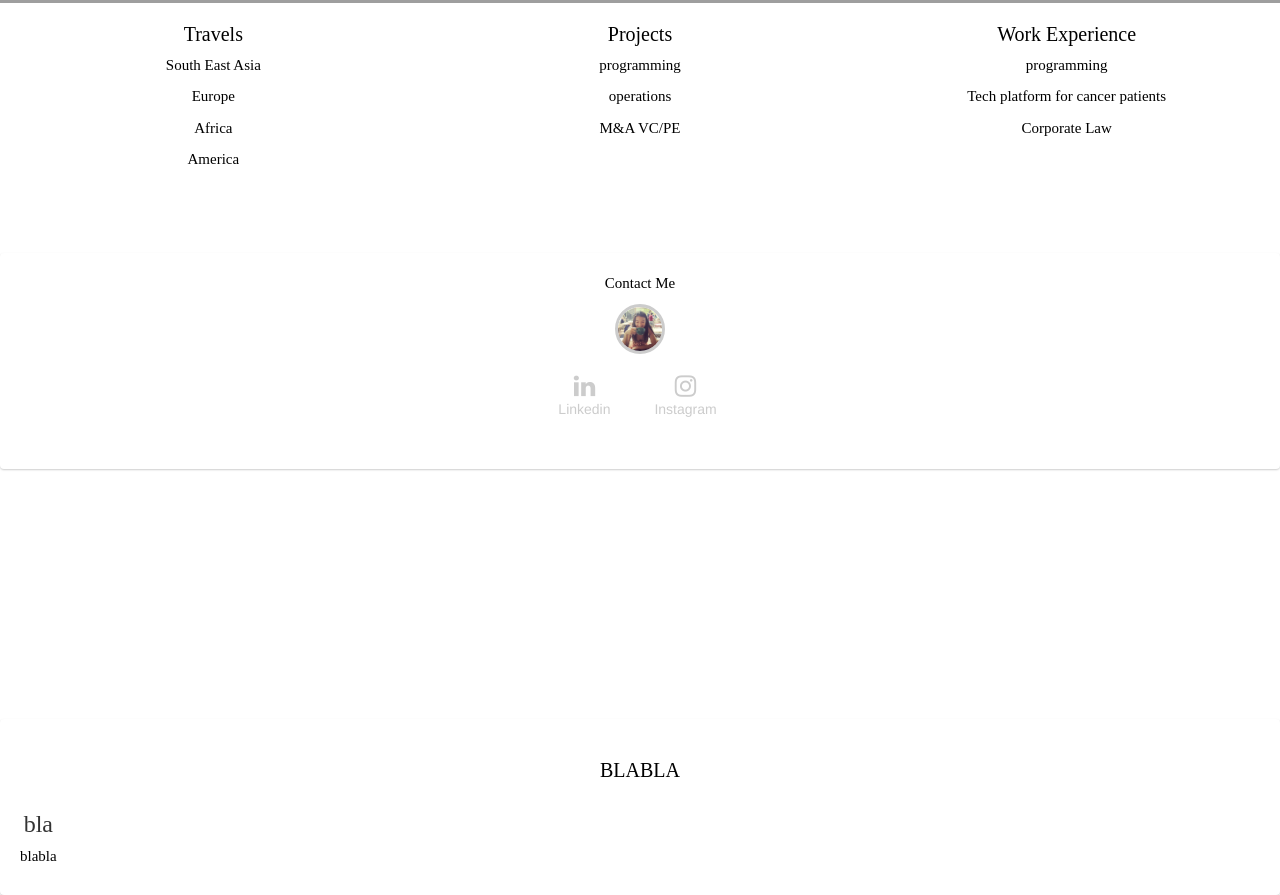
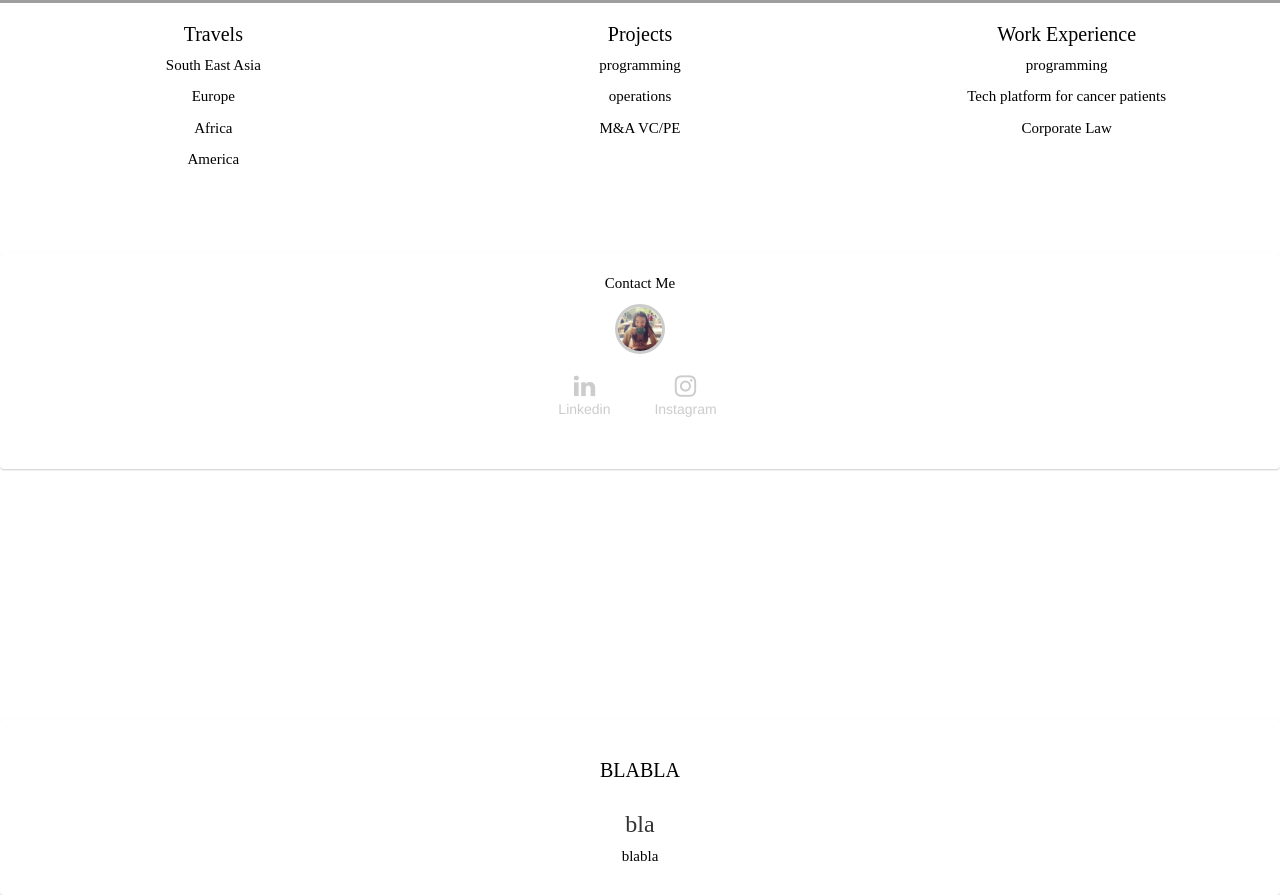
Before and after one commit to Picklerick94/profile, a plain HTML site: page index.html in a window 1280 px wide. Shown: the part 557-1452 px from the top of the page. Drawn offline with nearby package versions, Linux system fonts and the light colour scheme; grey boxes are pictures that could not be loaded.

Commit message:
jasmine profile page

```diff
--- a/style.css
+++ b/style.css
@@ -153,7 +153,7 @@ a{
   border: 3px solid #cccccc;
 }
 
-#spots {
+.spots {
   font-family: TravelingTypewriter;
   margin: 0 auto;
 }
```
